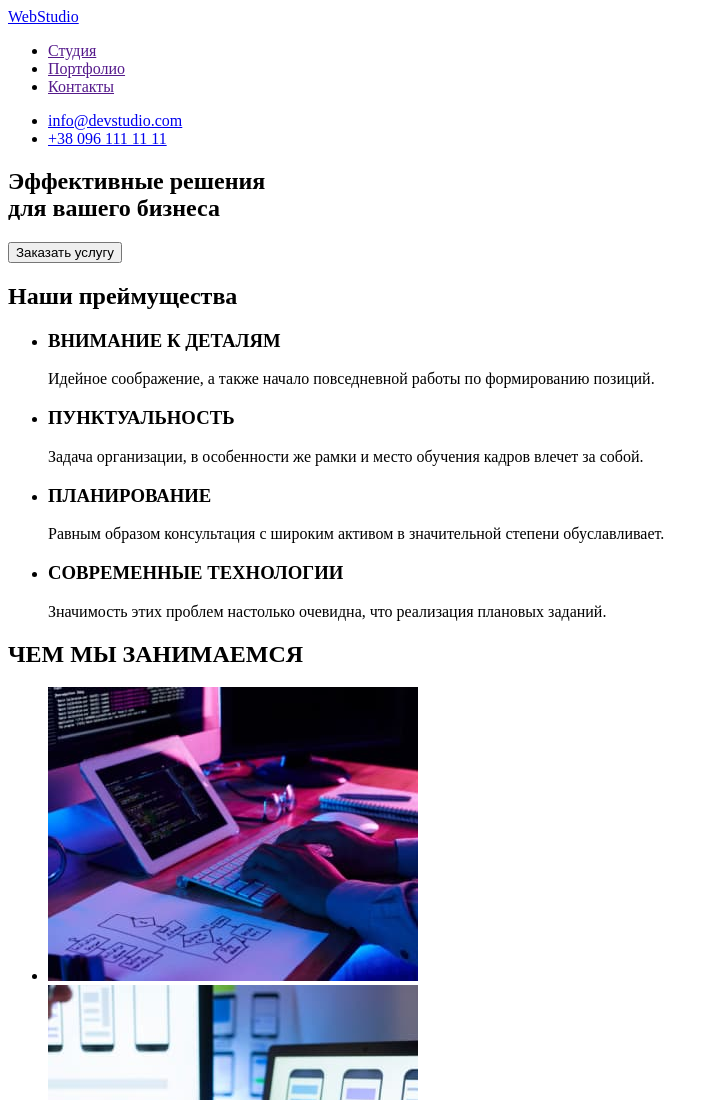
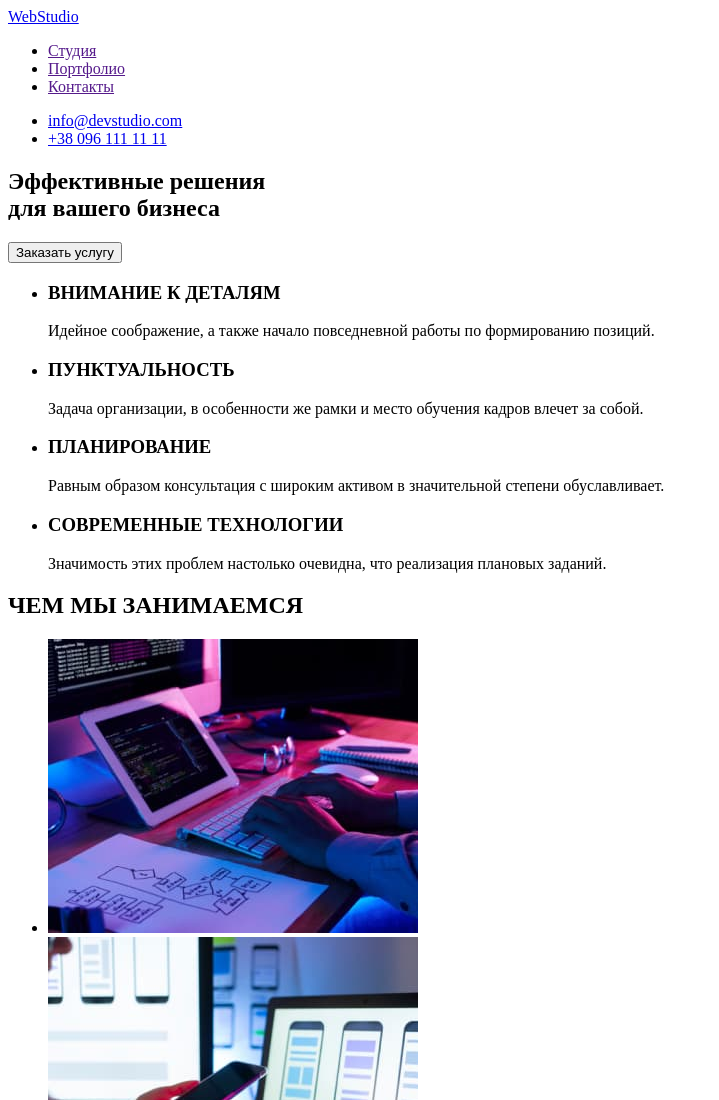
Before and after one commit to VitaliyHUB/goit-markup-hw-01, a plain HTML site: page index.html in a window 1280 px wide. Shown: the top 1100 px of the page, without its empty margins (0-719 px from the left). Drawn offline with Linux system fonts and the light colour scheme.

Commit message:
последние правки
закончил первое ДЗ

```diff
--- a/index.html
+++ b/index.html
@@ -34,7 +34,7 @@
 
 <!--attention to detailes-->
         <section>
-            <h2>Наши преймущества</h2>
+            <!--<h2>Наши преймущества</h2>-->
             <ul>
                 <li>
                     <h3>ВНИМАНИЕ К ДЕТАЛЯМ</h3>
```
